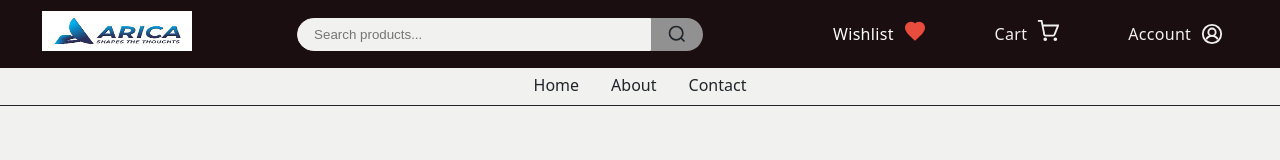
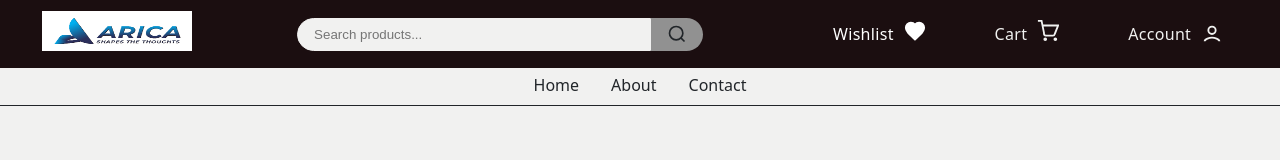
Before and after one commit to vivekbhat0120/HomeMade, a React (Vite) app: page /wishlist in a window 1280 px wide. In both pictures the pointer is over the icon 914 px from the left and 31 px from the top of the page. Shown: the top 160 px of the page. Built offline with nearby package versions, Linux system fonts and the light colour scheme.

Commit message:
working on cart page 02

```diff
--- a/src/components/Header.jsx
+++ b/src/components/Header.jsx
@@ -1,5 +1,5 @@
 import React from 'react';
-import { Link } from 'react-router-dom';
+import { Link, useLocation } from 'react-router-dom';
 import './../styles/header.scss';
 import { useWishlist } from '../context/WishlistContext';
 import { useCart } from '../context/CartContext';
@@ -7,6 +7,12 @@ import { useCart } from '../context/CartContext';
 const Header = ({ searchQuery, setSearchQuery }) => {
   const { wishlist } = useWishlist();
   const { cart } = useCart();
+  const location = useLocation();
+
+  // Determine if the current path matches wishlist, cart, or account
+  const isWishlist = location.pathname === '/wishlist';
+  const isCart = location.pathname === '/cart';
+  const isAccount = location.pathname === '/account';
 
   return (
     <header className="header">
@@ -25,19 +31,19 @@ const Header = ({ searchQuery, setSearchQuery }) => {
         </button>
       </form>
       <div className="header__actions">
-        <Link to="/wishlist" className="header__icon header__icon--wishlist" aria-label="Wishlist" style={{ position: 'relative' }}>
+        <Link to="/wishlist" className={`header__icon header__icon--wishlist${isWishlist ? ' active' : ''}`} aria-label="Wishlist" style={{ position: 'relative' }}>
           <h2>Wishlist</h2>
           <span style={{position: 'relative', display: 'inline-block'}}>
-            <svg width="22" height="22" fill="none" stroke="currentColor" strokeWidth="2" viewBox="0 0 24 24"><path d="M12 21.35l-1.45-1.32C5.4 15.36 2 12.28 2 8.5 2 5.42 4.42 3 7.5 3c1.74 0 3.41 0.81 4.5 2.09C13.09 3.81 14.76 3 16.5 3 19.58 3 22 5.42 22 8.5c0 3.78-3.4 6.86-8.55 11.54L12 21.35z"/></svg>
+            <svg width="22" height="22" stroke="currentColor" strokeWidth="2" viewBox="0 0 24 24"><path d="M12 21.35l-1.45-1.32C5.4 15.36 2 12.28 2 8.5 2 5.42 4.42 3 7.5 3c1.74 0 3.41 0.81 4.5 2.09C13.09 3.81 14.76 3 16.5 3 19.58 3 22 5.42 22 8.5c0 3.78-3.4 6.86-8.55 11.54L12 21.35z"/></svg>
             {wishlist.length > 0 && (
               <span className="wishlist-count-badge">{wishlist.length}</span>
             )}
           </span>
         </Link>
-        <Link to="/cart" className="header__icon header__icon--cart" aria-label="Cart" style={{ position: 'relative' }}>
+        <Link to="/cart" className={`header__icon header__icon--cart${isCart ? ' active' : ''}`} aria-label="Cart" style={{ position: 'relative' }}>
           <h2>Cart</h2>
           <span style={{position: 'relative', display: 'inline-block'}}>
-            <svg width="22" height="22" fill="none" stroke="currentColor" strokeWidth="2" viewBox="0 0 24 24">
+            <svg width="22" height="22" stroke="currentColor" strokeWidth="2" viewBox="0 0 24 24">
               <circle cx="9" cy="21" r="1"/>
               <circle cx="20" cy="21" r="1"/>
               <path d="M1 1h4l2.68 13.39A2 2 0 0 0 9.64 17h7.72a2 2 0 0 0 1.96-1.61L23 6H6"/>
@@ -47,8 +53,11 @@ const Header = ({ searchQuery, setSearchQuery }) => {
             )}
           </span>
         </Link>
-        <button className="header__icon header__icon--account" aria-label="Account"><h2>Account</h2>
-          <svg width="22" height="22" fill="none" stroke="currentColor" strokeWidth="2" viewBox="0 0 24 24"><circle cx="12" cy="12" r="10"/><circle cx="12" cy="10" r="4"/><path d="M6 18c0-2.21 3.58-4 6-4s6 1.79 6 4"/></svg>
+        <button className={`header__icon header__icon--account${isAccount ? ' active' : ''}`} aria-label="Account"><h2>Account</h2>
+          <svg width="22" height="22" stroke="currentColor" strokeWidth="2" viewBox="0 0 24 24">
+            <path d="M12 12c2.21 0 4-1.79 4-4s-1.79-4-4-4-4 1.79-4 4 1.79 4 4 4z"/>
+            <path d="M4 20c0-2.67 5.33-4 8-4s8 1.33 8 4"/>
+          </svg>
         </button>
       </div>
     </header>
--- a/src/styles/header.scss
+++ b/src/styles/header.scss
@@ -86,37 +86,50 @@
   box-shadow: none;
 }
 
-// Fill icons on hover/active by type
-.header__icon--wishlist:hover svg,
-.header__icon--wishlist:focus svg,
-.header__icon--wishlist:active svg {
-  fill: var(--red-color);
-  stroke: var(--red-color);
+.header__icon:hover svg,
+.header__icon:focus svg,
+.header__icon:active svg {
+  fill: var(--white-color);
+  stroke: var(--white-color);
   transition: fill 0.2s, stroke 0.2s;
 }
 
-.header__icon--cart:hover svg,
-.header__icon--cart:focus svg,
-.header__icon--cart:active svg {
-  fill: var(--blue-color);
-  stroke: var(--blue-color);
-  transition: fill 0.2s, stroke 0;
-  transition: fill 0.2s, stroke 0.2s;
-}
+// Fill icons on hover/active by type
+// .header__icon--wishlist:hover svg,
+// .header__icon--wishlist:focus svg,
+// .header__icon--wishlist:active svg {
+//   fill: var(--red-color);
+//   stroke: var(--red-color);
+//   transition: fill 0.2s, stroke 0.2s;
+// }
 
-.header__icon--account:hover svg,
-.header__icon--account:focus svg,
-.header__icon--account:active svg {
-  fill: var(--green-color);
-  stroke: var(--green-color);
-  transition: fill 0.2s, stroke 0.2s;
-}
+// .header__icon--cart:hover svg,
+// .header__icon--cart:focus svg,
+// .header__icon--cart:active svg {
+//   fill: var(--blue-color);
+//   stroke: var(--blue-color);
+//   transition: fill 0.2s, stroke 0;
+//   transition: fill 0.2s, stroke 0.2s;
+// }
+
+// .header__icon--account:hover svg,
+// .header__icon--account:focus svg,
+// .header__icon--account:active svg {
+//   fill: var(--green-color);
+//   stroke: var(--green-color);
+//   transition: fill 0.2s, stroke 0.2s;
+// }
 
 // Ensure default state is outlined
 .header__icon svg {
   fill: none;
   stroke: currentColor;
   transition: fill 0.2s, stroke 0.2s;
+}
+
+// Keep icon filled when active (page open)
+.header__icon.active svg {
+  fill: currentColor;
 }
 
 
--- a/src/styles/wishlist.scss
+++ b/src/styles/wishlist.scss
@@ -148,7 +148,7 @@
   top: -6px;
   right: -15px;
   color: var(--white-color);
-  background: var(--blue-color);
+  background: var(--red-color);
   border-radius: 50%;
   min-width: 20px;
   min-height: 20px;
```
